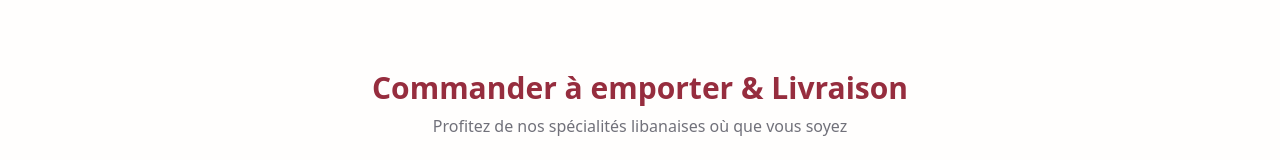
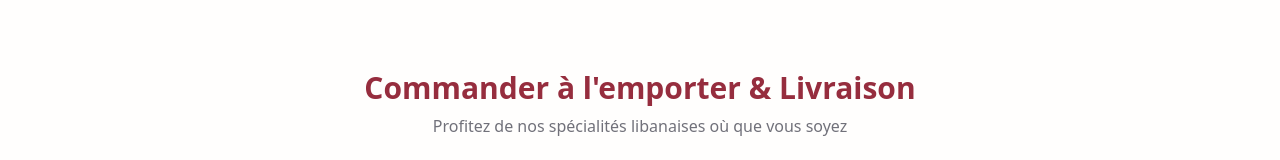
Before and after one commit to lopezdamien/fattoush, a Next.js app: page /en in a window 1280 px wide. Shown: the part 731-891 px from the top of the page. Built offline with nearby package versions, Linux system fonts and the light colour scheme.

Commit message:
fix: change à emporter to à l'emporter

```diff
--- a/src/app/[locale]/page.tsx
+++ b/src/app/[locale]/page.tsx
@@ -71,7 +71,7 @@ export default function Home() {
       <Section className="bg-secondary/30 border-y border-primary/10">
         <FadeIn>
           <div className="text-center mb-12 space-y-2">
-            <h2 className="text-3xl font-bold text-primary">Commander à emporter &amp; Livraison</h2>
+            <h2 className="text-3xl font-bold text-primary">Commander à l'emporter &amp; Livraison</h2>
             <p className="text-muted-foreground">Profitez de nos spécialités libanaises où que vous soyez</p>
           </div>
         </FadeIn>
```
